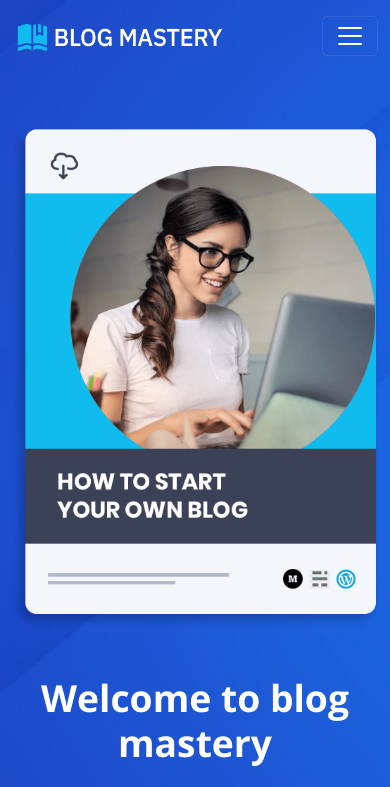
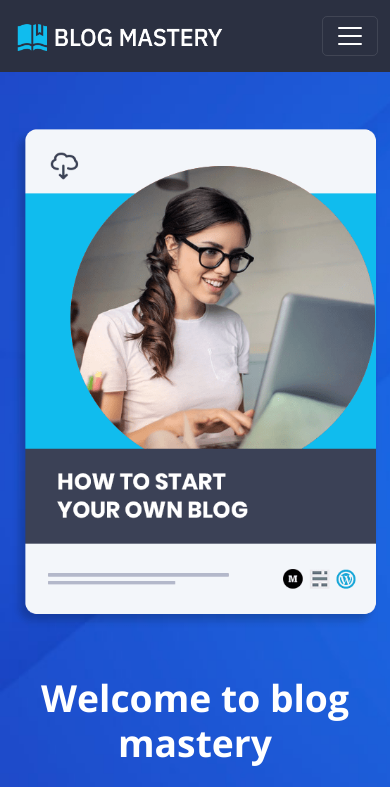
Before and after one commit to Arjun8124/e-book-website, a website: page index.html in a window 390 px wide. Shown: the top 787 px of the page. Drawn offline with nearby package versions, Linux system fonts and the light colour scheme; files that its build step writes are made by us from their sources.

Commit message:
fixed navbar for small screens

```diff
--- a/scss/styles.scss
+++ b/scss/styles.scss
@@ -28,7 +28,13 @@
   height: 450px;
   border: none;
 }
+.navbar {
+  transition: all 0.5s ease-in-out;
+}
 @media(max-width:1000px){
+  .navbar{
+    background: var(--bs-dark);
+  }
   #header-image{
     display:flex;
     justify-content: center;
```
